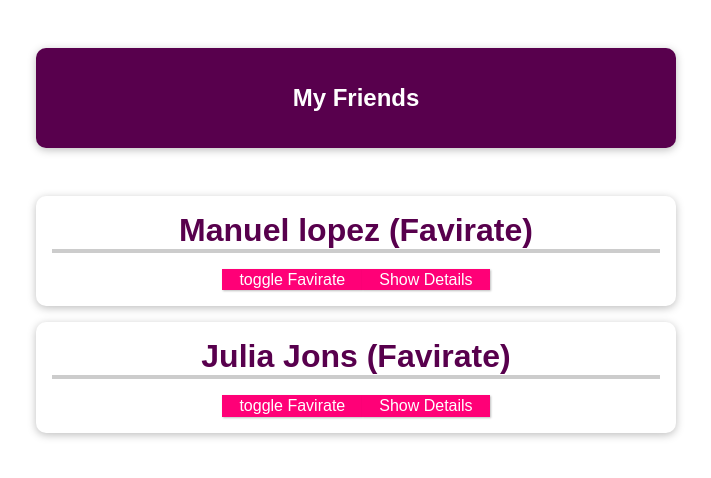
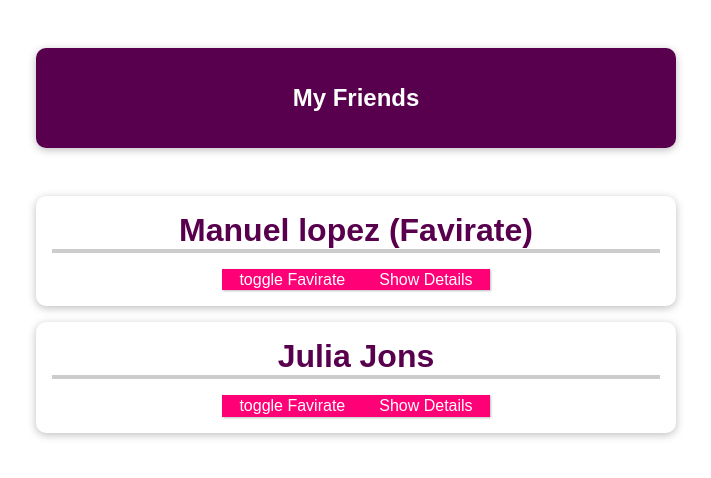
Before and after one commit to ami87878/friends, a Vue app: page / in a window 1280 px wide. Shown: the top 478 px of the page, without its empty margins (284-995 px from the left). Built offline with nearby package versions, Linux system fonts and the light colour scheme.

Commit message:
#4 make binding dynamic binding and use emit

```diff
--- a/src/App.vue
+++ b/src/App.vue
@@ -5,8 +5,15 @@
       <h1> My Friends</h1>
      </header>
       <ul>
-        <ContactFriends  v-for="friend in friends" :key="friend.id" :name="friend.name"
-         :phone="friend.phone" :email= "friend.email" v-bind:isFavirate='true'  />
+        <ContactFriends
+         v-for="friend in friends"
+        :key="friend.id"
+         :name="friend.name"
+          :id="friend.id"
+         :phone="friend.phone"
+          :email= "friend.email"
+           v-bind:isFavirate='friend.isFavirate'
+            @toggle-favirate="toggleFavirateStatus" />
 
 
 
@@ -29,20 +36,42 @@ export default {
           name: "Manuel lopez",
           phone: "0936116584",
           email: "Manuel@gmail.com",
+          isFavirate:true,
         },
         {
           id: "Julia",
           name: " Julia Jons",
           phone: "09361165878",
           email: "Julia@gmail.com",
+          isFavirate:false,
         },
       ],
     };
   },
 
-  mounted() {},
+  mounted() {
 
-  methods: {},
+
+
+
+
+  },
+
+  methods: {
+
+    toggleFavirateStatus(friendId) {
+
+    const identifyFriend=this.friends.find((friend)=>friend.id===friendId);
+     identifyFriend.isFavirate=!identifyFriend.isFavirate;
+
+
+   }
+
+
+
+
+
+  },
 };
 </script>
 
--- a/src/components/ContactFriends.vue
+++ b/src/components/ContactFriends.vue
@@ -1,7 +1,7 @@
 <template>
 
     <li>
-      <h2>{{ name }}  {{ Favirate ? '(Favirate)': '' }}</h2>
+      <h2>{{ name }}  {{ isFavirate ? '(Favirate)': '' }}</h2>
       <button @click="toggleFavirate">toggle Favirate</button>
       <button @click="toggleDetails">{{datailsAreVisible ? 'Hide' : 'Show '}} Details</button>
       <ul v-if="datailsAreVisible">
@@ -22,7 +22,7 @@ export default {
 
       datailsAreVisible:false,
 
-      Favirate:this.isFavirate,
+
 
 
     };
@@ -31,6 +31,17 @@ export default {
 
 
   props:{
+
+
+
+    id:{
+
+
+      type:String,
+
+        required:true,
+
+    },
 
     name:{
 
@@ -59,7 +70,6 @@ export default {
         // }
 
 
-
     }
 
   },
@@ -86,6 +96,7 @@ this.datailsAreVisible=!this.datailsAreVisible;
 
 
     },
+
     toggleFavirate(){
 
       // if(this.Favirate==='1'){
@@ -98,7 +109,7 @@ this.datailsAreVisible=!this.datailsAreVisible;
 
 
       // }
-      this.Favirate=!this.Favirate
+      this.$emit('toggle-favirate',this.id);// always kebab case
 
 
     }
```
